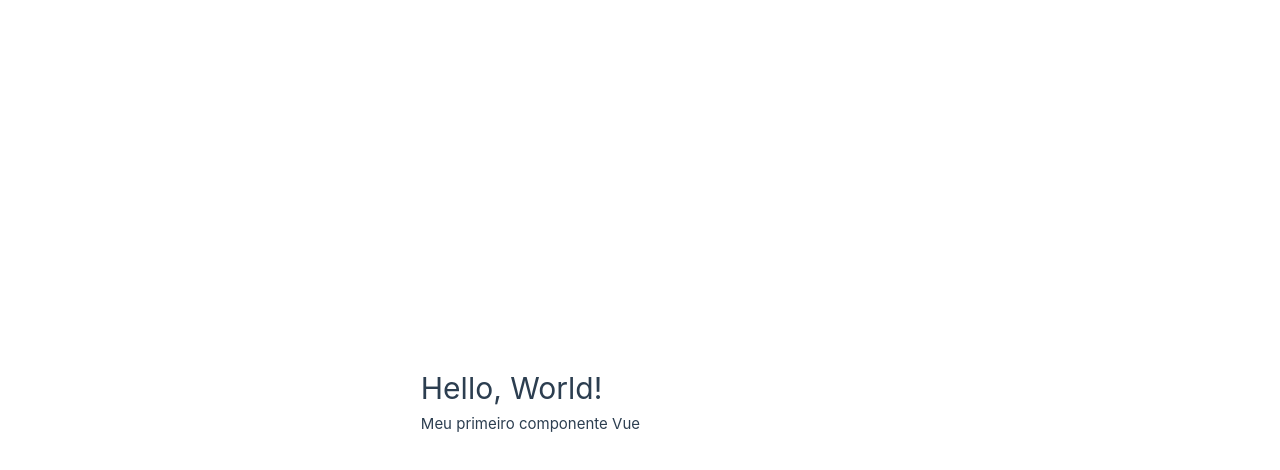
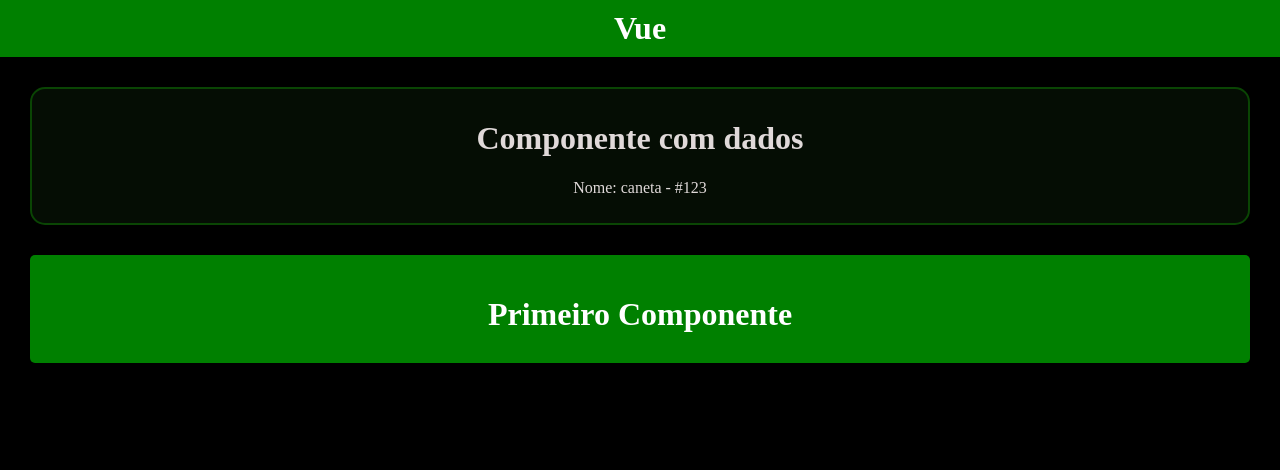
Before and after one commit to eriick-monteiro/aula-vue, a Vue app: page / in a window 1280 px wide. Shown: the top 470 px of the page. Built offline with nearby package versions, Linux system fonts and the light colour scheme.

Commit message:
:sparkles: feat: header ComDados

```diff
--- a/src/App.vue
+++ b/src/App.vue
@@ -1,11 +1,10 @@
 <script setup>
   import PrimeiroComponente from './components/PrimeiroComponente.vue';
+  import ComDados from './components/ComDados.vue';
 </script>
 
 <template>
+  <header>Vue</header>
+  <ComDados/>
   <PrimeiroComponente/>
 </template>
-
-<style scoped>
-
-</style>
--- a/src/assets/base.css
+++ /dev/null
@@ -1,86 +0,0 @@
-/* color palette from <https://github.com/vuejs/theme> */
-:root {
-  --vt-c-white: #ffffff;
-  --vt-c-white-soft: #f8f8f8;
-  --vt-c-white-mute: #f2f2f2;
-
-  --vt-c-black: #181818;
-  --vt-c-black-soft: #222222;
-  --vt-c-black-mute: #282828;
-
-  --vt-c-indigo: #2c3e50;
-
-  --vt-c-divider-light-1: rgba(60, 60, 60, 0.29);
-  --vt-c-divider-light-2: rgba(60, 60, 60, 0.12);
-  --vt-c-divider-dark-1: rgba(84, 84, 84, 0.65);
-  --vt-c-divider-dark-2: rgba(84, 84, 84, 0.48);
-
-  --vt-c-text-light-1: var(--vt-c-indigo);
-  --vt-c-text-light-2: rgba(60, 60, 60, 0.66);
-  --vt-c-text-dark-1: var(--vt-c-white);
-  --vt-c-text-dark-2: rgba(235, 235, 235, 0.64);
-}
-
-/* semantic color variables for this project */
-:root {
-  --color-background: var(--vt-c-white);
-  --color-background-soft: var(--vt-c-white-soft);
-  --color-background-mute: var(--vt-c-white-mute);
-
-  --color-border: var(--vt-c-divider-light-2);
-  --color-border-hover: var(--vt-c-divider-light-1);
-
-  --color-heading: var(--vt-c-text-light-1);
-  --color-text: var(--vt-c-text-light-1);
-
-  --section-gap: 160px;
-}
-
-@media (prefers-color-scheme: dark) {
-  :root {
-    --color-background: var(--vt-c-black);
-    --color-background-soft: var(--vt-c-black-soft);
-    --color-background-mute: var(--vt-c-black-mute);
-
-    --color-border: var(--vt-c-divider-dark-2);
-    --color-border-hover: var(--vt-c-divider-dark-1);
-
-    --color-heading: var(--vt-c-text-dark-1);
-    --color-text: var(--vt-c-text-dark-2);
-  }
-}
-
-*,
-*::before,
-*::after {
-  box-sizing: border-box;
-  margin: 0;
-  font-weight: normal;
-}
-
-body {
-  min-height: 100vh;
-  color: var(--color-text);
-  background: var(--color-background);
-  transition:
-    color 0.5s,
-    background-color 0.5s;
-  line-height: 1.6;
-  font-family:
-    Inter,
-    -apple-system,
-    BlinkMacSystemFont,
-    'Segoe UI',
-    Roboto,
-    Oxygen,
-    Ubuntu,
-    Cantarell,
-    'Fira Sans',
-    'Droid Sans',
-    'Helvetica Neue',
-    sans-serif;
-  font-size: 15px;
-  text-rendering: optimizeLegibility;
-  -webkit-font-smoothing: antialiased;
-  -moz-osx-font-smoothing: grayscale;
-}
--- a/src/assets/main.css
+++ b/src/assets/main.css
@@ -1,35 +1,19 @@
-@import './base.css';
+body {
+  margin: 0px;
+  background-color: black;
+  color: rgb(224, 217, 217);
+}
 
 #app {
-  max-width: 1280px;
-  margin: 0 auto;
-  padding: 2rem;
   font-weight: normal;
 }
 
-a,
-.green {
-  text-decoration: none;
-  color: hsla(160, 100%, 37%, 1);
-  transition: 0.4s;
-  padding: 3px;
+header {
+  font-size: 2em;
+  color: white;
+  margin-bottom: 20px;
+  background-color: green;
+  font-weight: bold;
+  padding: 10px;
+  text-align: center;
 }
-
-@media (hover: hover) {
-  a:hover {
-    background-color: hsla(160, 100%, 37%, 0.2);
-  }
-}
-
-@media (min-width: 1024px) {
-  body {
-    display: flex;
-    place-items: center;
-  }
-
-  #app {
-    display: grid;
-    grid-template-columns: 1fr 1fr;
-    padding: 0 2rem;
-  }
-}
--- /dev/null
+++ b/src/components/ComDados.vue
@@ -0,0 +1,23 @@
+<template>
+    <div>
+        <h1>Componente com dados</h1>
+        <p>Nome: caneta - #123</p>
+    </div>
+</template>
+
+
+<style scoped>
+    div {
+        text-align: center;
+        border: 2px solid rgb(10, 69, 4);
+        background-color: #050d04;
+        border-radius: 15px;
+        margin: 30px;
+        padding: 10px;
+    }
+</style>
+
+
+<script>
+
+</script>
--- a/src/components/PrimeiroComponente.vue
+++ b/src/components/PrimeiroComponente.vue
@@ -1,6 +1,24 @@
 <template>
     <div>
-        <h1>Hello, World!</h1>
-        <p>Meu primeiro componente Vue</p>
+        <h1>Primeiro Componente</h1>
     </div>
 </template>
+
+<style scoped>
+    div {
+        background-color: green;
+        padding: 20px;
+        margin: 30px;
+        border-radius: 5px;
+        text-align: center;
+    }
+
+    div:hover {
+        background-color: #13b939;
+    }
+
+    h1 {
+        margin-bottom: 10px;
+        color: white;
+    }
+</style>
```
